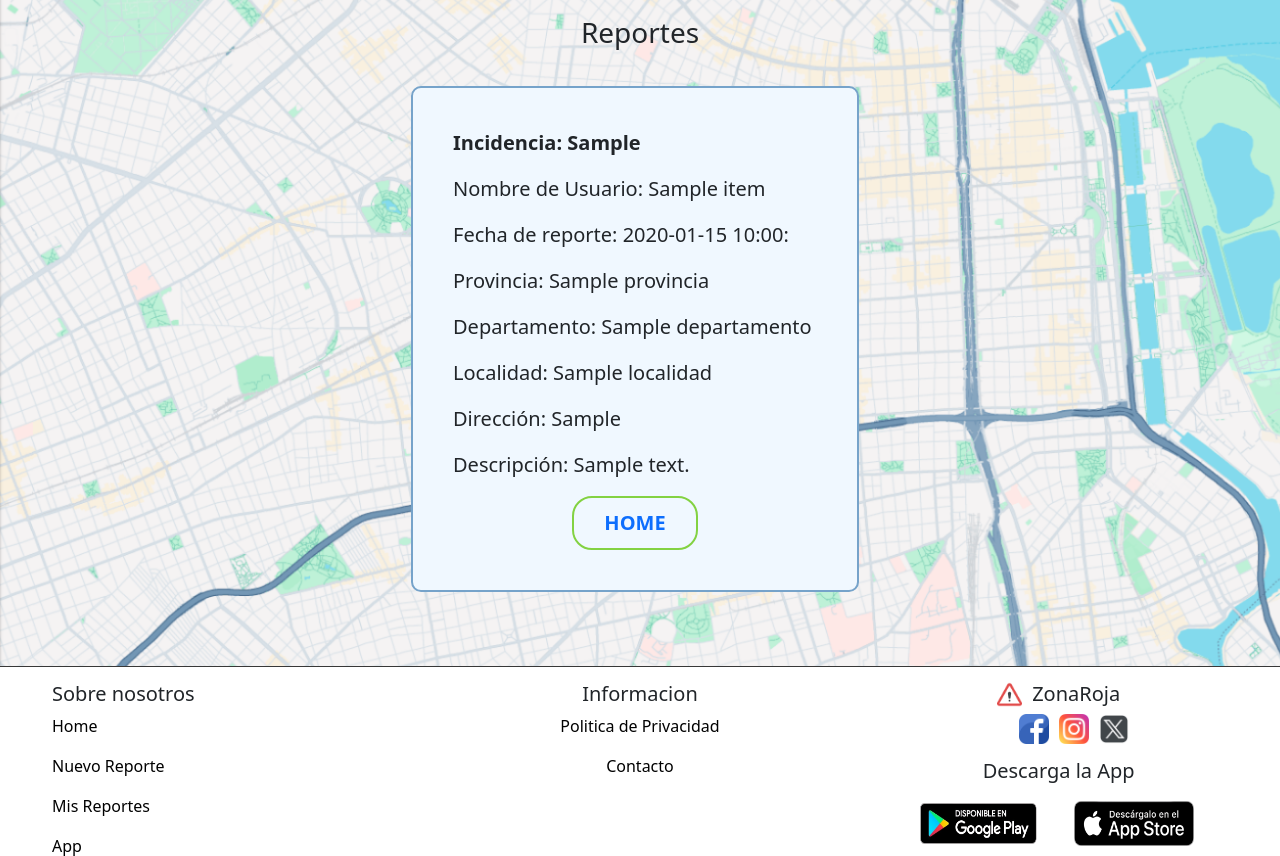
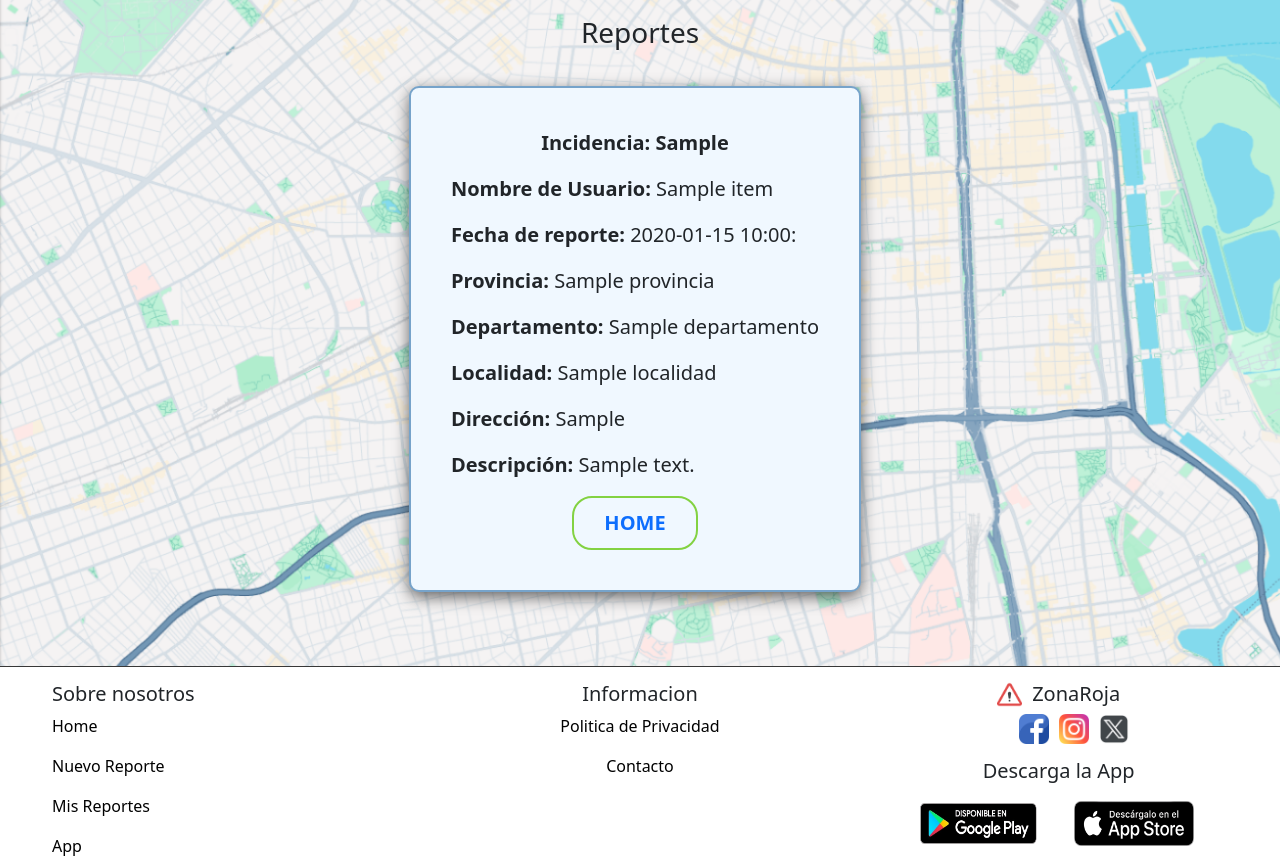
Before and after one commit to leticia-ramirez/nullptr, a Flask app: page /misreportes/1 in a window 1280 px wide. Shown: the part 64-920 px from the top of the page. Run offline with Flask 3, Linux system fonts and the light colour scheme; a database or web service that is not in the repository returns one stand-in record (values such as "Sample title"); data that the repository does not hold is empty; some libraries are stand-ins or nearby versions.

Commit message:
coloco animaciones para el template masinfo y agrego script para misreportes

```diff
--- a/back/archivo_reportes.py
+++ b/back/archivo_reportes.py
@@ -22,7 +22,7 @@ FROM reportes R
 INNER JOIN incidentes I on I.ID_incidente = R.ID_incidente
 INNER JOIN usuarios U on U.ID_usuario = R.ID_usuario
 ORDER BY R.fecha_reporte DESC
-LIMIT 3
+LIMIT 5
 """
 
 QUERY_REPORTE = """
--- a/front/static/css/style.css
+++ b/front/static/css/style.css
@@ -120,6 +120,10 @@ section .grids .hijo{
     border-radius: 20px;
     padding: 30px;
     background-color: aliceblue;
+    width: 80%;
+    word-wrap:break-word;
+    box-shadow: 0px 5px 16px 0px rgba(50,50,50,0.75);
+    cursor: pointer;
 }
 
 section .grids .hijo img{
@@ -978,7 +982,22 @@ legend {
     margin-top: 2vh;
     font-size: 150%;
     padding: 5vh;
+    box-shadow: 0px 5px 16px 0px rgba(50,50,50,0.75);
 }
+
+.targeta-info:hover{
+    animation: gradiente 2s infinite;
+
+}
+
+@keyframes gradiente {
+    0% {
+      background: linear-gradient(to right, rgba(255, 0, 0, 0.267), rgba(255, 0, 0, 0.61));
+    }
+    100% {
+      background: linear-gradient(to right, rgba(0, 247, 255, 0.384), rgba(0, 255, 242, 0.849));
+    }
+  }
 
 .borde-size a{
     text-decoration: none;
@@ -1059,6 +1078,11 @@ legend {
     margin-left: 4vh;
     margin-right: 1vh;
 }
+.noReportes{
+    text-transform: uppercase;
+    color: red;
+    font-size: 16px;
+}
 
 #img-planet{
     animation-name: up-down;
--- a/front/templates/buscar_zona.html
+++ b/front/templates/buscar_zona.html
@@ -31,7 +31,9 @@
                         </div>
                         {% endfor %}
                         {% else %}
-                        <p>No se encontraron reportes para esta localidad.</p>
+                        <div class="noReportes">
+                            <span>No se encontraron reportes para esta localidad.</span>
+                        </div>
                         {% endif %}
                     </div>
                 </div>
--- a/front/templates/masinformacion.html
+++ b/front/templates/masinformacion.html
@@ -7,14 +7,14 @@
                 <div id="tarjetas-horizontales">
                 {% for reporte in datos %}
                     <div class="tarjetas targeta-info">
-                        <p class="fw-bold">Incidencia: {{reporte.tipo_reporte}}</p>
-                        <p>Nombre de Usuario: {{reporte.nombre_usuario}}</p>
-                        <p>Fecha de reporte: {{reporte.fecha_reporte[0:17]}}</p>
-                        <p>Provincia: {{reporte.provincia}}</p>
-                        <p>Departamento: {{reporte.departamento}}</p>
-                        <p>Localidad: {{reporte.localidad}}</p>
-                        <p>Dirección: {{reporte.direccion_reporte}}</p>
-                        <p>Descripción: {{reporte.descripcion}}</p>
+                        <p class="fw-bold text-center">Incidencia: {{reporte.tipo_reporte}}</p>
+                        <p><b>Nombre de Usuario:</b> {{reporte.nombre_usuario}}</p>
+                        <p><b>Fecha de reporte:</b> {{reporte.fecha_reporte[0:17]}}</p>
+                        <p><b>Provincia:</b> {{reporte.provincia}}</p>
+                        <p><b>Departamento:</b> {{reporte.departamento}}</p>
+                        <p><b>Localidad:</b> {{reporte.localidad}}</p>
+                        <p><b>Dirección:</b> {{reporte.direccion_reporte}}</p>
+                        <p><b>Descripción:</b> {{reporte.descripcion}}</p>
                         <div id="outer">
                             <div class="fw-bold button_slide slide_right">
                               <a href="{{url_for('home')}}">HOME</a>
```
Also changed, not shown: front/templates/MisReportes.html (+11 -6 lines).
